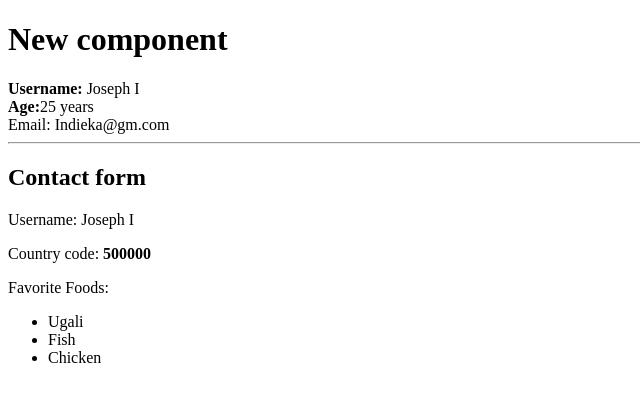
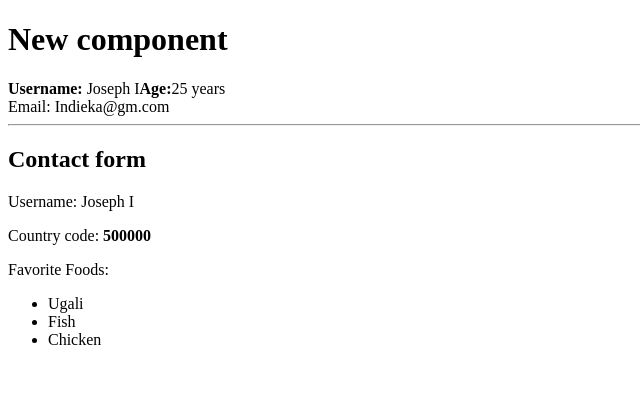
Before and after one commit to indieka900/learning-react, a React (Vite) app: page / in a window 1280 px wide. Shown: the top 402 px of the page, without its empty margins (0-640 px from the left). Built offline with nearby package versions, Linux system fonts and the light colour scheme.

Commit message:
react fragments

```diff
--- a/src/component/UserUsername.jsx
+++ b/src/component/UserUsername.jsx
@@ -1,8 +1,12 @@
+import React from "react";
+
 /* eslint-disable react/prop-types */
 export function UserUsername(props){
     console.log(props.username);
-    return <div>
-        <b>Username: </b>
-        <span>{props.username}</span>
-    </div>
+    return (
+        <React.Fragment>
+            <b>Username: </b>
+            <span>{props.username}</span>
+        </React.Fragment>
+    )
 }
--- a/src/component/contact.jsx
+++ b/src/component/contact.jsx
@@ -4,10 +4,13 @@ export function Contact(props){
     // if (props.code){
     //     code = props.code
     // }
-    return <section>
-        <hr />
-        <h2>Contact form</h2>
-        <p>Username: {props.username}</p>
-        <p>Country code: <b>{code}</b></p>
-    </section>
+    return (
+        <>
+            <hr />
+            <h2>Contact form</h2>
+            <p>Username: {props.username}</p>
+            <p>Country code: <b>{code}</b></p>
+        </>
+    )
+
 }
```
